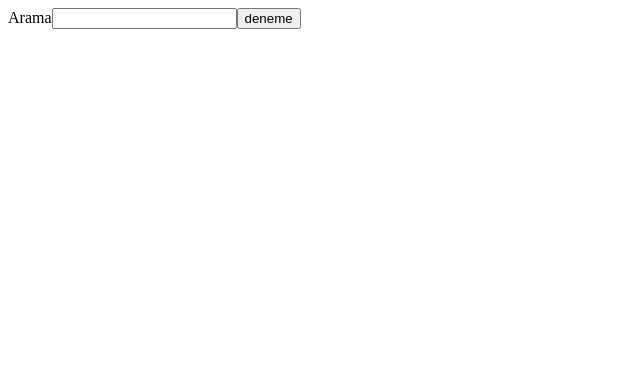
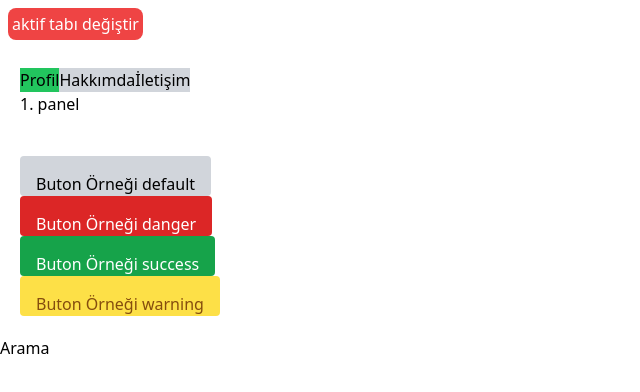
Before and after one commit to yucemetin/prototurk-react-tutorial, a React (Create React App) app: page / in a window 1280 px wide. Shown: the top 392 px of the page, without its empty margins (0-640 px from the left). Built offline with nearby package versions, Linux system fonts and the light colour scheme.

Commit message:
classNames package added & useStates

```diff
--- a/package.json
+++ b/package.json
@@ -6,6 +6,7 @@
     "@testing-library/jest-dom": "^5.16.5",
     "@testing-library/react": "^13.4.0",
     "@testing-library/user-event": "^13.5.0",
+    "classnames": "^2.3.1",
     "react": "^18.2.0",
     "react-dom": "^18.2.0",
     "react-scripts": "5.0.1",
--- a/src/App.js
+++ b/src/App.js
@@ -1,6 +1,8 @@
-import { createElement, Fragment } from "react";
+import { /*createElement, Fragment, */ useState } from "react";
+import Button from "./components/Button"
+import Tab from "./components/Tab"
 // <Fragment></Fragment>  => <></>
-import "./main.scss"
+import "./index.css"
 
 function App() {
   /*
@@ -11,16 +13,38 @@ function App() {
       id: 'main'
     }, h1)
   */
+  /*
+function Button(props) {
+  return <button>{props.abc}</button>
+}
+*/
 
-  function Button(props) {
-    return <button>{props.abc}</button>
+  const [active, setActive] = useState(0)
+  const onclickEvent = () => {
+    setActive(active === 2 ? 0 : active + 1)
   }
-
   return (
     <>
+      <button className="bg-red-500 text-white m-2 rounded-lg p-1"
+        onClick={() => onclickEvent()}>
+        aktif tabı değiştir
+      </button>
+      <div style={{ padding: "20px" }}>
+        <Tab isActive={active} setActive={setActive}>
+          <Tab.Panel title="Profil">1. panel</Tab.Panel>
+          <Tab.Panel title="Hakkımda">2. panel</Tab.Panel>
+          <Tab.Panel title="İletişim">3. panel</Tab.Panel>
+        </Tab>
+      </div>
+      <div style={{ padding: "20px" }}>
+        <Button text="Buton Örneği" />
+        <Button text="Buton Örneği" variant="danger" />
+        <Button text="Buton Örneği" variant="success" />
+        <Button text="Buton Örneği" variant="warning" />
+      </div>
+
       <label style={{ userSelect: "none" }} tabIndex="2" htmlFor="arama">Arama</label>
       <input type="text" id="arama" tabIndex="1" />
-      <Button abc="deneme" />
     </>
   )
 }
--- /dev/null
+++ b/src/components/Button.js
@@ -0,0 +1,14 @@
+import React from 'react'
+import classNames from "classnames"
+
+export default function Button({ text, variant = 'default' }) {
+    return (
+        <button className={classNames({
+            'p-4 h-10 flex items-cente rounded': true,
+            'bg-gray-300': variant === 'default',
+            'bg-green-600 text-white': variant === 'success',
+            'bg-red-600 text-white': variant === 'danger',
+            'bg-yellow-300 text-yellow-800': variant === 'warning',
+        })}>{text} {variant}</button>
+    )
+}
--- /dev/null
+++ b/src/components/Tab.js
@@ -0,0 +1,23 @@
+import React from 'react'
+
+export default function Tab({ children, isActive, setActive }) {
+    return (
+        <div>
+            <nav>
+                {children.map((child, index) =>
+                    <button onClick={() => setActive(index)}
+                        className={isActive === index ? 'bg-green-500'
+                            : 'bg-gray-300'}
+                        key={index}>{child.props.title}</button>)}
+            </nav>
+            {children[isActive]}
+        </div>
+    )
+}
+
+
+Tab.Panel = function ({ children, title }) {
+    return (
+        <div>{children}</div>
+    )
+}
```
Also changed, not shown: 1 other file (tests, documents, lock files or other folders).
